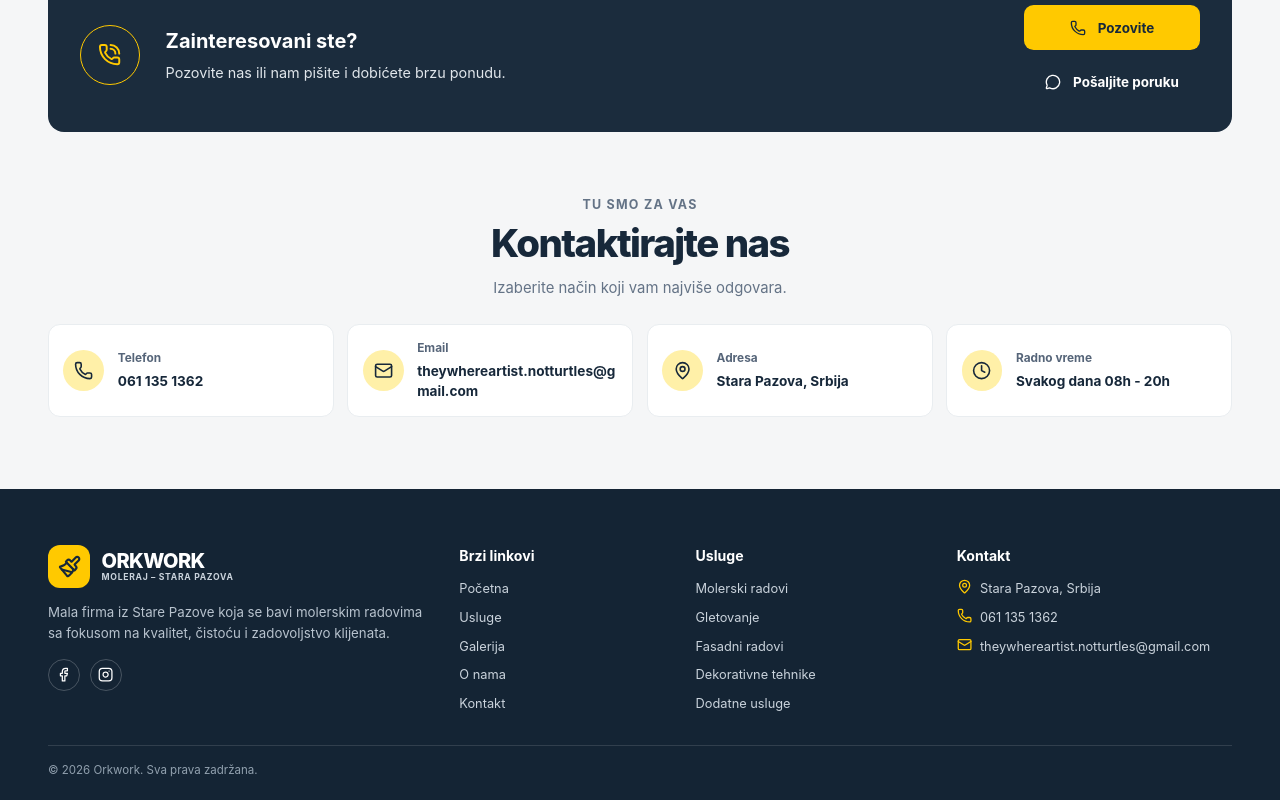
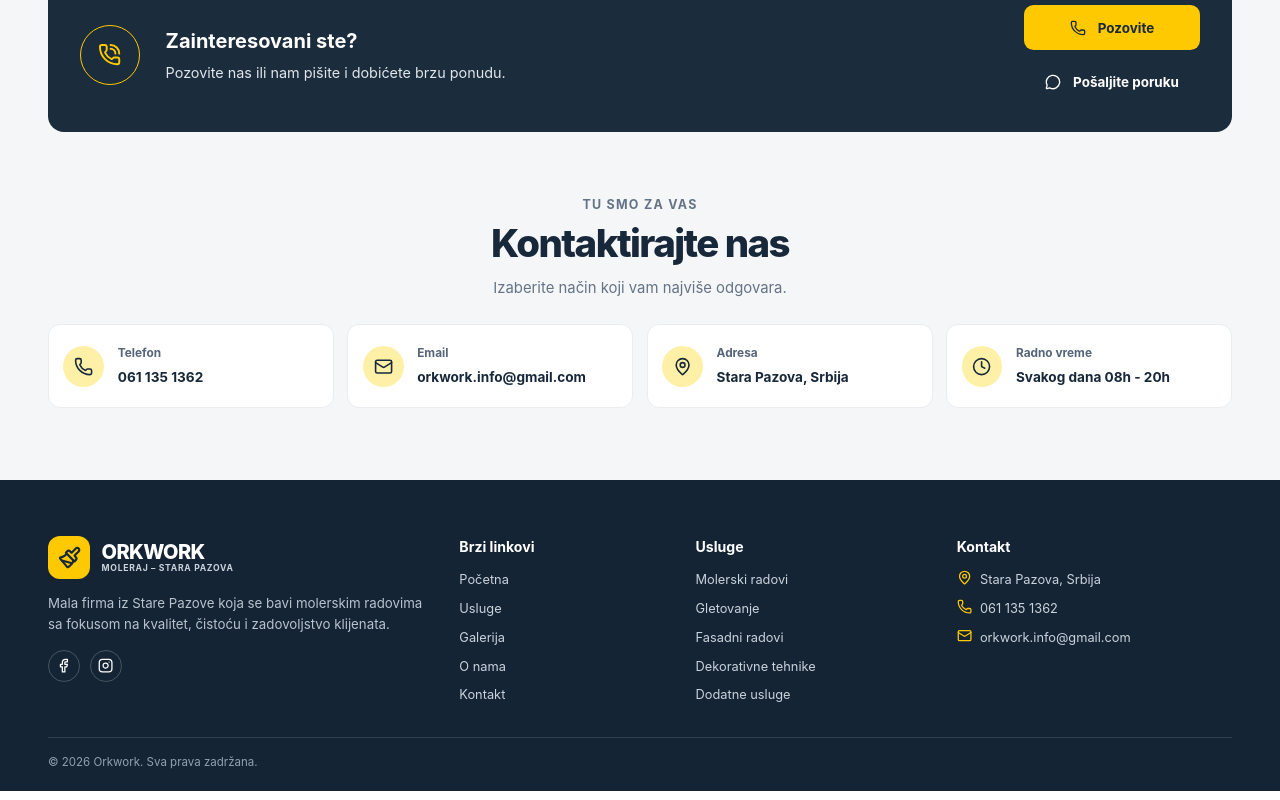
Before and after one commit to Nenadan/orkwork, a React (Vite) app in the folder orkwork-react/: page / in a window 1280 px wide. Shown: the part 4542-5342 px from the top of the page. Built offline with nearby package versions, Linux system fonts and the light colour scheme.

Commit message:
Update email

```diff
--- a/orkwork-react/index.html
+++ b/orkwork-react/index.html
@@ -59,7 +59,7 @@
       "image": "https://orkwork.rs/og-image.png",
       "url": "https://orkwork.rs/",
       "telephone": "+381611351362",
-      "email": "theywhereartist.notturtles@gmail.com",
+      "email": "orkwork.info@gmail.com",
       "address": {
         "@type": "PostalAddress",
         "addressLocality": "Stara Pazova",
--- a/orkwork-react/src/data/business.js
+++ b/orkwork-react/src/data/business.js
@@ -1,6 +1,6 @@
 export const BUSINESS = {
   phone: '061 135 1362',
   phoneHref: 'tel:0611351362',
-  email: 'theywhereartist.notturtles@gmail.com',
+  email: 'orkwork.info@gmail.com',
   address: 'Stara Pazova, Srbija',
 };
```
